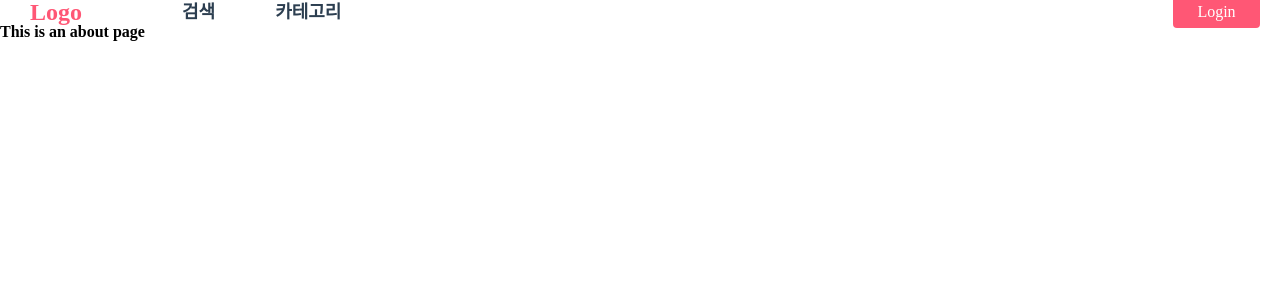
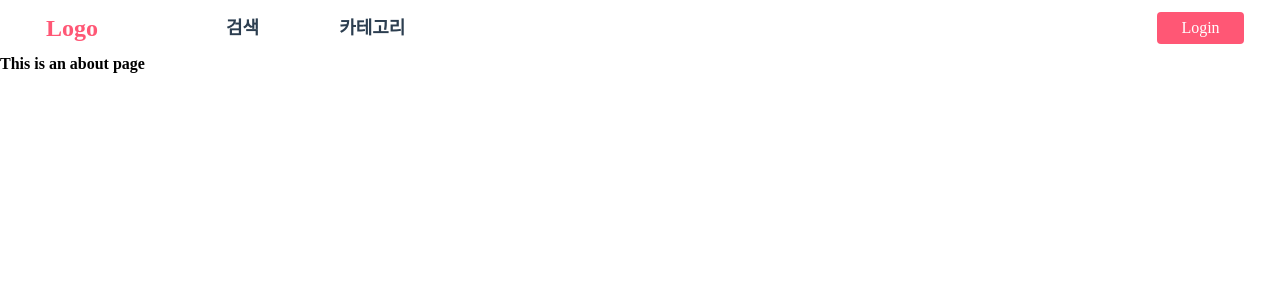
Before and after one commit to rlawldud335/Etjude, a Vue app in the folder FE/: page /studio in a window 1280 px wide. Shown: the top 300 px of the page. Built offline with nearby package versions, Linux system fonts and the light colour scheme; a web font is replaced by a local one.

Commit message:
fix : update header padding and margin

```diff
--- a/FE/src/App.vue
+++ b/FE/src/App.vue
@@ -41,6 +41,7 @@ nav {
   justify-content: space-between;
   align-items: center;
   height: 24px;
+  padding: 16px;
 }
 
 .header__logo-nav {
@@ -59,13 +60,13 @@ nav {
 
 .header__nav {
   display: flex;
-  margin-left: 100px;
+  margin-left: 8rem;
   align-items: center;
 }
 
 .header__nav-item {
   font-size: 18px;
-  margin-right: 60px;
+  margin-right: 5rem;
 }
 
 .header__login-button {
```
